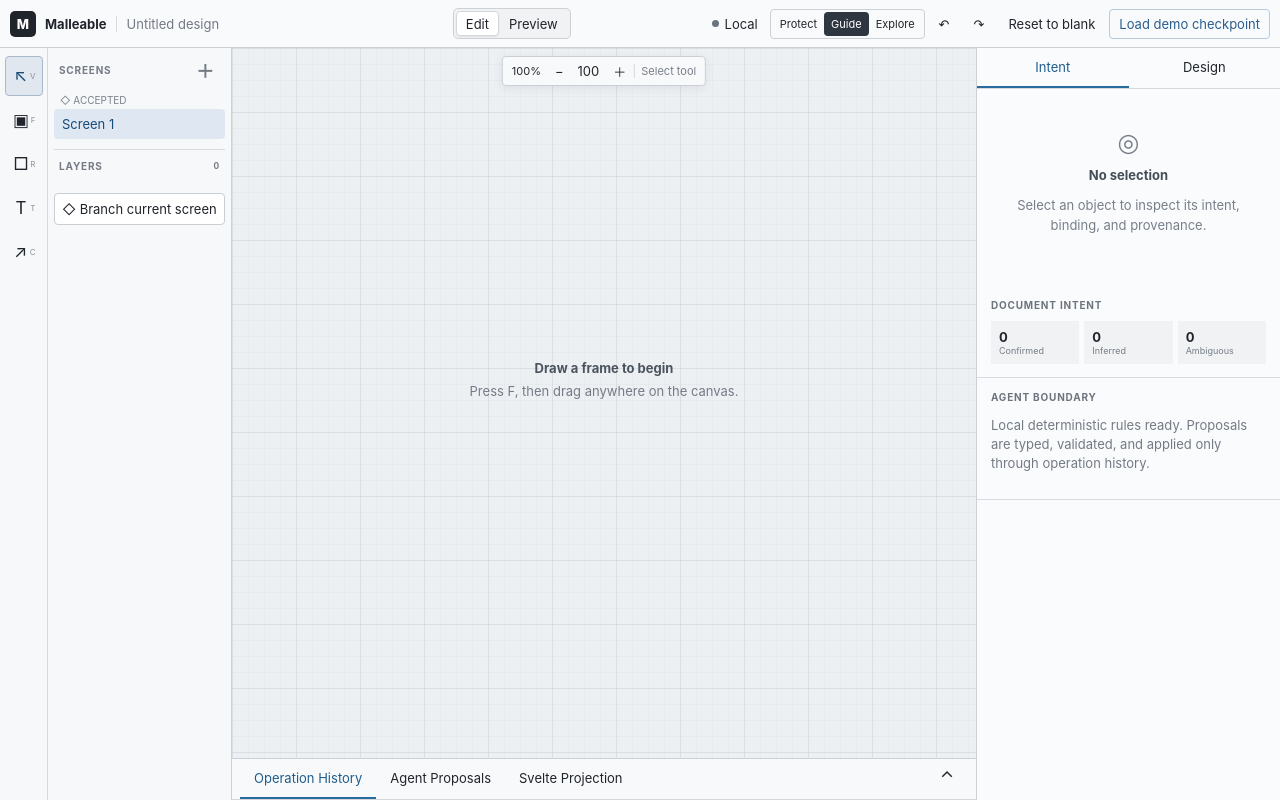
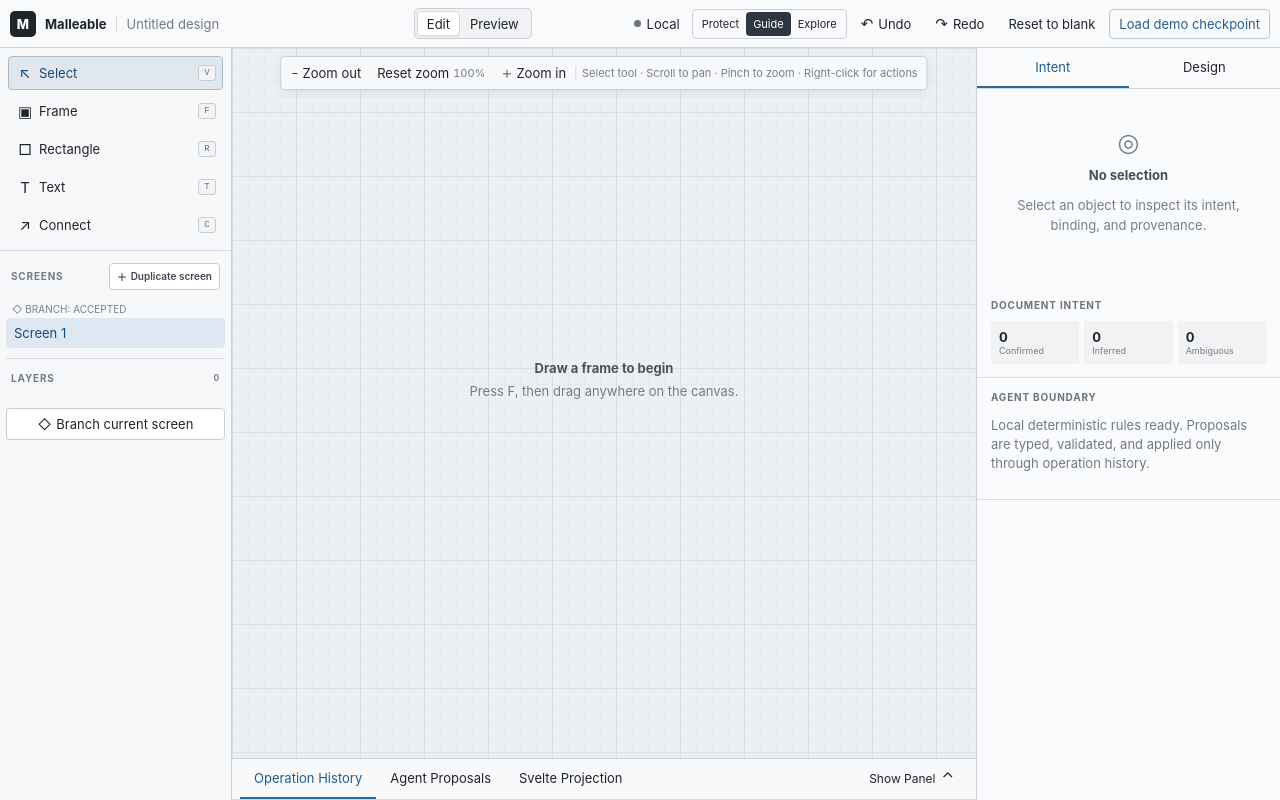
Before and after one commit to richard-parayno/codesign, a SvelteKit app: page / in a window 1280 px wide. Built offline with nearby package versions, Linux system fonts and the light colour scheme.

Commit message:
improve mouse UX

```diff
--- a/src/routes/+page.svelte
+++ b/src/routes/+page.svelte
@@ -1,5 +1,5 @@
 <script lang="ts">
-  import { onMount } from 'svelte';
+  import { onMount, tick } from 'svelte';
   import { documentStore } from '$lib/model/store';
   import {
     defaultStyle,
@@ -27,6 +27,8 @@
   let inspectorTab: 'intent' | 'design' = 'intent';
   let zoom = 1;
   let pan = { x: 0, y: 0 };
+  let contextMenu: { x: number; y: number; nodeId?: string } | null = null;
+  let contextMenuElement: HTMLDivElement;
   let draft: Bounds | null = null;
   let gesture: {
     mode: 'draw' | 'move' | 'resize' | 'pan';
@@ -51,6 +53,7 @@
     (node) => node.screenId === currentScreen?.id,
   );
   $: selectedNodes = selection.map((id) => document.nodes[id]).filter(Boolean);
+  $: contextNode = contextMenu?.nodeId ? document.nodes[contextMenu.nodeId] : undefined;
   $: code = generateSvelte(document);
   $: if (restored) documentStore.persist(document);
   $: {
@@ -103,6 +106,7 @@
       if (key === 'escape') {
         preview = false;
         proposal = null;
+        contextMenu = null;
         draft = null;
         gesture = null;
       }
@@ -127,8 +131,16 @@
         });
       }
     };
+    const dismissContextMenu = (event: PointerEvent) => {
+      if (contextMenu && event.target instanceof Element && !event.target.closest('.context-menu'))
+        contextMenu = null;
+    };
     window.addEventListener('keydown', keydown);
-    return () => window.removeEventListener('keydown', keydown);
+    window.addEventListener('pointerdown', dismissContextMenu);
+    return () => {
+      window.removeEventListener('keydown', keydown);
+      window.removeEventListener('pointerdown', dismissContextMenu);
+    };
   });
 
   function uid(prefix: string) {
@@ -152,12 +164,14 @@
     };
   }
   function canvasDown(event: PointerEvent) {
+    contextMenu = null;
     if (preview) return;
-    if (event.button === 1 || event.button === 2) {
+    if (event.button === 1) {
       const p = { x: event.clientX, y: event.clientY };
       gesture = { mode: 'pan', startX: p.x, startY: p.y, lastX: p.x, lastY: p.y };
       return;
     }
+    if (event.button !== 0) return;
     if (event.target !== event.currentTarget) return;
     const p = point(event);
     selection = [];
@@ -241,6 +255,8 @@
   }
   function nodeDown(event: PointerEvent, node: DesignNode) {
     event.stopPropagation();
+    contextMenu = null;
+    if (event.button !== 0) return;
     if (preview) {
       const transition = document.transitions.find((item) => item.sourceNodeId === node.id);
       if (transition) documentStore.navigate(transition.targetScreenId);
@@ -293,8 +309,72 @@
   }
   function wheel(event: WheelEvent) {
     event.preventDefault();
-    const next = Math.min(2, Math.max(0.35, zoom * (event.deltaY > 0 ? 0.92 : 1.08)));
-    zoom = next;
+    contextMenu = null;
+    const canvas = event.currentTarget as SVGSVGElement;
+    const rect = canvas.getBoundingClientRect();
+    if (event.ctrlKey) {
+      const pointer = { x: event.clientX - rect.left, y: event.clientY - rect.top };
+      const world = { x: (pointer.x - pan.x) / zoom, y: (pointer.y - pan.y) / zoom };
+      const factor = Math.min(1.25, Math.max(0.8, Math.exp(-event.deltaY * 0.01)));
+      const nextZoom = Math.min(2, Math.max(0.35, zoom * factor));
+      pan = {
+        x: pointer.x - world.x * nextZoom,
+        y: pointer.y - world.y * nextZoom,
+      };
+      zoom = nextZoom;
+      return;
+    }
+    const unit =
+      event.deltaMode === WheelEvent.DOM_DELTA_LINE
+        ? 16
+        : event.deltaMode === WheelEvent.DOM_DELTA_PAGE
+          ? rect.height
+          : 1;
+    const horizontal = event.deltaX || (event.shiftKey ? event.deltaY : 0);
+    const vertical = event.shiftKey && !event.deltaX ? 0 : event.deltaY;
+    pan = { x: pan.x - horizontal * unit, y: pan.y - vertical * unit };
+  }
+  async function openContextMenu(event: MouseEvent, node?: DesignNode) {
+    event.preventDefault();
+    event.stopPropagation();
+    if (node && !selection.includes(node.id)) selection = [node.id];
+    proposal = null;
+    const width = 236;
+    const height = preview ? 110 : node ? 244 : 196;
+    contextMenu = {
+      x: Math.max(8, Math.min(event.clientX, window.innerWidth - width - 8)),
+      y: Math.max(8, Math.min(event.clientY, window.innerHeight - height - 8)),
+      nodeId: node?.id,
+    };
+    await tick();
+    contextMenuElement?.querySelector<HTMLButtonElement>('button')?.focus();
+  }
+  function startConnectionFromContext() {
+    if (!contextNode) return;
+    selection = [contextNode.id];
+    connectSource = contextNode.id;
+    tool = 'connect';
+    notice = `Connection starts at ${contextNode.name}. Choose a destination screen.`;
+    contextMenu = null;
+  }
+  function promoteFromContext() {
+    if (!contextNode) return;
+    if (!selection.includes(contextNode.id)) selection = [contextNode.id];
+    contextMenu = null;
+    void interpret('promote');
+  }
+  function bindFromContext() {
+    if (!contextNode) return;
+    if (!selection.includes(contextNode.id)) selection = [contextNode.id];
+    contextMenu = null;
+    bind('content-region');
+  }
+  function deleteFromContext() {
+    if (!contextNode) return;
+    const targetIds = selection.includes(contextNode.id) ? selection : [contextNode.id];
+    contextMenu = null;
+    apply({ id: uid('op'), type: 'delete', actor: 'user', targetIds });
+    selection = [];
   }
 
   async function interpret(intent: 'interpret' | 'promote') {
@@ -469,7 +549,9 @@
     </div>
     <div class="top-actions">
       <span class="status" title={agentStatus}
-        ><i class:online={backend === 'codex'}></i>{backend === 'codex' ? 'Codex' : 'Local'}</span
+        ><i aria-hidden="true" class:online={backend === 'codex'}></i>{backend === 'codex'
+          ? 'Codex'
+          : 'Local'}</span
       >
       <div class="agency" aria-label="Agent envelope">
         {#each ['protect', 'guide', 'explore'] as mode}<button
@@ -482,9 +564,10 @@
             onclick={() => (agency = mode as Agency)}>{mode}</button
           >{/each}
       </div>
-      <button title="Undo · Ctrl/⌘ Z" onclick={() => documentStore.undo()}>↶</button><button
-        title="Redo · Ctrl/⌘ Shift Z"
-        onclick={() => documentStore.redo()}>↷</button
+      <button title="Undo · Ctrl/⌘ Z" onclick={() => documentStore.undo()}
+        ><span class="button-icon" aria-hidden="true">↶</span>Undo</button
+      ><button title="Redo · Ctrl/⌘ Shift Z" onclick={() => documentStore.redo()}
+        ><span class="button-icon" aria-hidden="true">↷</span>Redo</button
       >
       <button
         onclick={() => {
@@ -506,24 +589,23 @@
 
   <aside class="leftbar">
     <nav class="tools" aria-label="Tools">
-      {#each [{ id: 'select', icon: '↖', key: 'V' }, { id: 'frame', icon: '▣', key: 'F' }, { id: 'rectangle', icon: '□', key: 'R' }, { id: 'text', icon: 'T', key: 'T' }, { id: 'connect', icon: '↗', key: 'C' }] as item}<button
+      {#each [{ id: 'select', label: 'Select', icon: '↖', key: 'V' }, { id: 'frame', label: 'Frame', icon: '▣', key: 'F' }, { id: 'rectangle', label: 'Rectangle', icon: '□', key: 'R' }, { id: 'text', label: 'Text', icon: 'T', key: 'T' }, { id: 'connect', label: 'Connect', icon: '↗', key: 'C' }] as item}<button
           class:active={tool === item.id}
-          aria-label={`${item.id} tool`}
-          title={`${item.id} · ${item.key}`}
+          title={`${item.label} tool · ${item.key}`}
           onclick={() => (tool = item.id as Tool)}
-          ><span>{item.icon}</span><small>{item.key}</small></button
+          ><span class="tool-icon" aria-hidden="true">{item.icon}</span><span class="tool-label"
+            >{item.label}</span
+          ><kbd>{item.key}</kbd></button
         >{/each}
     </nav>
     <section class="outline">
       <div class="section-title">
-        <span>Screens</span><button
-          aria-label="Duplicate active screen"
-          title="Duplicate screen"
-          onclick={duplicateScreen}>＋</button
+        <span>Screens</span><button title="Duplicate screen" onclick={duplicateScreen}
+          ><span aria-hidden="true">＋</span>Duplicate screen</button
         >
       </div>
       {#each document.branches as branchItem}
-        <div class="branch-label">◇ {branchItem.name}</div>
+        <div class="branch-label"><span aria-hidden="true">◇</span> Branch: {branchItem.name}</div>
         {#each document.screens.filter((screen) => screen.branchId === branchItem.id) as screen}
           <div class:active={screen.id === document.activeScreenId} class="screen-row">
             <button
@@ -547,35 +629,38 @@
             onclick={(event) => {
               selection = event.shiftKey ? [...new Set([...selection, node.id])] : [node.id];
             }}
-            >{node.kind === 'frame'
-              ? '▣'
-              : node.kind === 'text'
-                ? 'T'
-                : node.componentBinding
-                  ? '◆'
-                  : '□'} <span>{node.name}</span>{#if node.semantics}<i
-                title={node.semantics.commitment}
-                >{node.semantics.commitment === 'confirmed' ? '●' : '◐'}</i
+            ><span class="layer-kind"
+              >{node.componentBinding
+                ? 'Component'
+                : node.kind === 'rectangle'
+                  ? 'Shape'
+                  : node.kind}</span
+            ><span class="layer-name">{node.name}</span>{#if node.semantics}<span
+                class="layer-status">{node.semantics.commitment}</span
               >{/if}</button
           >{/each}
       </div>
-      <button class="branch-action" onclick={branch}>◇ Branch current screen</button>
+      <button class="branch-action" onclick={branch}
+        ><span aria-hidden="true">◇</span>Branch current screen</button
+      >
     </section>
   </aside>
 
   <main class="workspace">
     <div class="canvas-toolbar">
-      <span>{Math.round(zoom * 100)}%</span><button
-        onclick={() => (zoom = Math.max(0.35, zoom - 0.1))}>−</button
+      <button onclick={() => (zoom = Math.max(0.35, zoom - 0.1))}
+        ><span aria-hidden="true">−</span>Zoom out</button
       ><button
         onclick={() => {
           zoom = 1;
           pan = { x: 0, y: 0 };
-        }}>100</button
-      ><button onclick={() => (zoom = Math.min(2, zoom + 0.1))}>＋</button><span class="mode-hint"
+        }}>Reset zoom <span class="zoom-value">{Math.round(zoom * 100)}%</span></button
+      ><button onclick={() => (zoom = Math.min(2, zoom + 0.1))}
+        ><span aria-hidden="true">＋</span>Zoom in</button
+      ><span class="mode-hint"
         >{preview
           ? 'Click a connected object to navigate · Esc to exit'
-          : `${tool[0].toUpperCase() + tool.slice(1)} tool`}</span
+          : `${tool[0].toUpperCase() + tool.slice(1)} tool · Scroll to pan · Pinch to zoom · Right-click for actions`}</span
       >
     </div>
     <svg
@@ -590,7 +675,7 @@
         draft = null;
       }}
       onwheel={wheel}
-      oncontextmenu={(event) => event.preventDefault()}
+      oncontextmenu={(event) => openContextMenu(event)}
     >
       <defs
         ><pattern id="smallGrid" width="16" height="16" patternUnits="userSpaceOnUse"
@@ -629,6 +714,7 @@
             tabindex="0"
             aria-label={node.name}
             onpointerdown={(event) => nodeDown(event, node)}
+            oncontextmenu={(event) => openContextMenu(event, node)}
           >
             <rect
               class="node"
@@ -730,6 +816,58 @@
         ><button onclick={() => (proposal = null)}>Dismiss</button>
       </div>{/if}
 
+    {#if contextMenu}<div
+        class="context-menu"
+        role="menu"
+        aria-label={contextNode ? `${contextNode.name} actions` : 'Canvas actions'}
+        style={`left:${contextMenu.x}px;top:${contextMenu.y}px`}
+        bind:this={contextMenuElement}
+      >
+        <div class="context-menu-header">
+          <strong>{contextNode?.name ?? 'Canvas'}</strong><span
+            >{preview
+              ? 'Preview actions'
+              : contextNode
+                ? `${selection.length > 1 ? `${selection.length} selected · ` : ''}${contextNode.componentBinding ? 'Component' : contextNode.kind}`
+                : 'Canvas actions'}</span
+          >
+        </div>
+        {#if preview}<button
+            role="menuitem"
+            onclick={() => {
+              preview = false;
+              contextMenu = null;
+            }}>Exit preview to edit</button
+          >{:else if contextNode}<button role="menuitem" onclick={promoteFromContext}
+            >Promote to component</button
+          ><button role="menuitem" onclick={startConnectionFromContext}>Start connection</button
+          ><button role="menuitem" onclick={bindFromContext}>Bind as content region</button><button
+            class="danger"
+            role="menuitem"
+            onclick={deleteFromContext}
+            >Delete {selection.length > 1 ? 'selection' : 'element'}</button
+          >{:else}<button
+            role="menuitem"
+            onclick={() => {
+              zoom = 1;
+              pan = { x: 0, y: 0 };
+              contextMenu = null;
+            }}>Reset canvas view</button
+          ><button
+            role="menuitem"
+            onclick={() => {
+              contextMenu = null;
+              duplicateScreen();
+            }}>Duplicate screen</button
+          ><button
+            role="menuitem"
+            onclick={() => {
+              contextMenu = null;
+              branch();
+            }}>Branch current screen</button
+          >{/if}
+      </div>{/if}
+
     <section class:open={bottomOpen} class="bottom-panel">
       <div class="bottom-tabs">
         {#each ['history', 'proposals', 'code'] as tab}<button
@@ -744,7 +882,8 @@
                 ? 'Agent proposals'
                 : 'Svelte projection'}</button
           >{/each}<button class="panel-toggle" onclick={() => (bottomOpen = !bottomOpen)}
-          >{bottomOpen ? '⌄' : '⌃'}</button
+          >{bottomOpen ? 'Hide panel' : 'Show panel'}
+          <span aria-hidden="true">{bottomOpen ? '⌄' : '⌃'}</span></button
         >
       </div>
       {#if bottomOpen}<div class="panel-body">
@@ -788,14 +927,14 @@
     </div>
     {#each selectedNodes.slice(0, 1) as node}
       <div class="selection-summary">
-        <span class="kind-icon">{node.componentBinding ? '◆' : '□'}</span>
+        <span class="kind-icon" aria-hidden="true">{node.componentBinding ? '◆' : '□'}</span>
         <div><strong>{node.name}</strong><small>{node.kind} · {node.id.slice(-8)}</small></div>
       </div>
       {#if inspectorTab === 'intent'}
         <section>
           <h3>Commitment</h3>
           <div class={`commitment ${node.semantics?.commitment ?? 'ambiguous'}`}>
-            <i
+            <i aria-hidden="true"
               >{node.semantics?.commitment === 'confirmed'
                 ? '●'
                 : node.semantics?.commitment === 'inferred'
@@ -822,7 +961,7 @@
         <section>
           <h3>Component binding</h3>
           {#if node.componentBinding}<div class="binding">
-              <strong>◆ {node.componentBinding.componentId}</strong
+              <strong><span aria-hidden="true">◆</span> {node.componentBinding.componentId}</strong
               >{#each Object.entries(node.componentBinding.props) as [key, value]}<span
                   >{key}: {String(value)}</span
                 >{/each}
@@ -910,7 +1049,7 @@
       {/if}
     {:else}
       <div class="no-selection">
-        <span>◎</span><strong>No selection</strong>
+        <span aria-hidden="true">◎</span><strong>No selection</strong>
         <p>Select an object to inspect its intent, binding, and provenance.</p>
       </div>
       <section>
@@ -947,7 +1086,7 @@
   <div class="live" aria-live="polite">{error || notice}</div>
   {#if error}<div class="error-toast">
       <strong>Couldn’t apply change</strong><span>{error}</span><button onclick={() => (error = '')}
-        >×</button
+        >Dismiss</button
       >
     </div>{/if}
 </div>
@@ -977,6 +1116,19 @@
   :global(button) {
     color: inherit;
   }
+  :global(kbd) {
+    min-width: 18px;
+    padding: 1px 4px;
+    border: 1px solid #c7ccd2;
+    border-radius: 3px;
+    background: #f2f4f6;
+    color: #69717c;
+    font:
+      9px/1.35 ui-monospace,
+      SFMono-Regular,
+      monospace;
+    text-align: center;
+  }
   .app {
     height: 100vh;
     display: grid;
@@ -1025,6 +1177,9 @@
     height: 30px;
     padding: 0 9px;
     border-radius: 4px;
+    display: inline-flex;
+    align-items: center;
+    gap: 5px;
     cursor: pointer;
   }
   .topbar button:hover {
@@ -1082,38 +1237,46 @@
     color: #285e8f !important;
     border-color: #b7cadc !important;
   }
+  .button-icon {
+    font-size: 15px;
+    line-height: 1;
+  }
   .leftbar {
     display: flex;
+    flex-direction: column;
     border-right: 1px solid #cdd1d7;
     background: #f7f8fa;
     min-height: 0;
   }
   .tools {
-    width: 48px;
-    border-right: 1px solid #d6dae0;
-    display: flex;
-    flex-direction: column;
-    align-items: center;
-    padding-top: 8px;
+    display: grid;
+    grid-template-columns: minmax(0, 1fr);
+    padding: 8px;
     gap: 4px;
+    border-bottom: 1px solid #d6dae0;
   }
   .tools button {
-    width: 38px;
-    height: 40px;
+    min-width: 0;
+    height: 34px;
     border: 1px solid transparent;
     background: transparent;
     border-radius: 4px;
     display: grid;
-    grid-template-columns: 1fr auto;
+    grid-template-columns: 20px minmax(0, 1fr) auto;
     align-items: center;
+    gap: 4px;
+    padding: 0 6px;
+    text-align: left;
     cursor: pointer;
   }
-  .tools button span {
-    font-size: 17px;
-  }
-  .tools button small {
-    font-size: 8px;
-    color: #8a9099;
+  .tools .tool-icon {
+    font-size: 15px;
+    text-align: center;
+  }
+  .tools .tool-label {
+    min-width: 0;
+    overflow: hidden;
+    text-overflow: ellipsis;
   }
   .tools button.active {
     background: #e1e7ef;
@@ -1123,14 +1286,16 @@
   .outline {
     flex: 1;
     min-width: 0;
+    min-height: 0;
     overflow: auto;
     padding: 6px;
   }
   .section-title {
-    height: 32px;
+    min-height: 38px;
     display: flex;
     align-items: center;
     justify-content: space-between;
+    gap: 6px;
     padding: 0 5px;
     text-transform: uppercase;
     letter-spacing: 0.08em;
@@ -1139,10 +1304,25 @@
     color: #747b85;
   }
   .section-title button {
-    border: 0;
-    background: transparent;
-    font-size: 18px;
+    min-height: 27px;
+    display: inline-flex;
+    align-items: center;
+    gap: 4px;
+    border: 1px solid #c5cbd2;
+    border-radius: 4px;
+    background: white;
+    padding: 0 7px;
+    color: #3f4853;
+    font-size: 10px;
+    font-weight: 600;
+    letter-spacing: 0;
+    text-transform: none;
+    white-space: nowrap;
     cursor: pointer;
+  }
+  .section-title button:hover {
+    background: #edf2f6;
+    border-color: #aab6c2;
   }
   .branch-label {
     padding: 8px 6px 3px;
@@ -1183,25 +1363,39 @@
     flex-direction: column;
   }
   .layers button {
-    height: 29px;
+    min-height: 34px;
     border: 0;
     background: transparent;
     border-radius: 3px;
     text-align: left;
     display: flex;
     align-items: center;
-    gap: 6px;
+    gap: 7px;
+    padding: 0 5px;
     color: #676e78;
     cursor: pointer;
   }
-  .layers button span {
+  .layers .layer-kind,
+  .layers .layer-status {
+    flex: none;
+    border-radius: 3px;
+    padding: 2px 4px;
+    background: #e8ebef;
+    color: #6f7781;
+    font-size: 8px;
+    line-height: 1.2;
+    text-transform: capitalize;
+  }
+  .layers .layer-name {
     flex: 1;
+    min-width: 0;
     overflow: hidden;
     text-overflow: ellipsis;
   }
-  .layers button i {
-    font-style: normal;
-    font-size: 8px;
+  .layers .layer-status {
+    background: transparent;
+    padding: 0;
+    color: #77808a;
   }
   .layers button.selected {
     background: #e3e9ef;
@@ -1214,6 +1408,10 @@
     background: white;
     border-radius: 4px;
     padding: 7px;
+    display: inline-flex;
+    align-items: center;
+    justify-content: center;
+    gap: 5px;
     cursor: pointer;
   }
   .workspace {
@@ -1235,7 +1433,8 @@
     top: 8px;
     left: 50%;
     transform: translateX(-50%);
-    height: 30px;
+    min-height: 34px;
+    max-width: calc(100% - 16px);
     display: flex;
     align-items: center;
     gap: 2px;
@@ -1244,17 +1443,33 @@
     border-radius: 4px;
     background: #f9fafbef;
     box-shadow: 0 2px 8px #1f293716;
+    white-space: nowrap;
+    overflow-x: auto;
   }
   .canvas-toolbar button {
-    height: 22px;
+    height: 26px;
     border: 0;
     background: transparent;
     border-radius: 3px;
+    display: inline-flex;
+    align-items: center;
+    gap: 4px;
+    padding: 0 7px;
     cursor: pointer;
+  }
+  .canvas-toolbar button:hover {
+    background: #e8ebef;
   }
   .canvas-toolbar span {
     padding: 0 6px;
     font-size: 11px;
+  }
+  .canvas-toolbar button > span {
+    padding: 0;
+  }
+  .canvas-toolbar .zoom-value {
+    color: #727a84;
+    font-variant-numeric: tabular-nums;
   }
   .canvas-toolbar .mode-hint {
     color: #787f89;
@@ -1416,6 +1631,59 @@
     color: white;
     border-color: #285e8f;
   }
+  .context-menu {
+    position: fixed;
+    z-index: 40;
+    width: 236px;
+    display: flex;
+    flex-direction: column;
+    gap: 2px;
+    padding: 6px;
+    border: 1px solid #bfc5cc;
+    border-radius: 6px;
+    background: #fbfcfd;
+    box-shadow: 0 12px 32px #17202b30;
+  }
+  .context-menu-header {
+    display: flex;
+    flex-direction: column;
+    gap: 2px;
+    margin: -6px -6px 4px;
+    padding: 9px 11px;
+    border-bottom: 1px solid #d7dbe0;
+    background: #f2f4f6;
+    border-radius: 6px 6px 0 0;
+  }
+  .context-menu-header strong {
+    overflow: hidden;
+    text-overflow: ellipsis;
+    white-space: nowrap;
+  }
+  .context-menu-header span {
+    color: #737b85;
+    font-size: 10px;
+    text-transform: capitalize;
+  }
+  .context-menu button {
+    width: 100%;
+    min-height: 32px;
+    border: 0;
+    border-radius: 4px;
+    background: transparent;
+    padding: 0 8px;
+    text-align: left;
+    cursor: pointer;
+  }
+  .context-menu button:hover,
+  .context-menu button:focus-visible {
+    background: #e7edf3;
+  }
+  .context-menu button.danger {
+    margin-top: 3px;
+    border-top: 1px solid #e0d2d0;
+    border-radius: 0 0 4px 4px;
+    color: #98453d;
+  }
   .bottom-panel {
     position: absolute;
     z-index: 6;
@@ -1452,7 +1720,14 @@
   }
   .bottom-tabs .panel-toggle {
     margin-left: auto;
-    font-size: 18px;
+    display: inline-flex;
+    align-items: center;
+    gap: 6px;
+    font-size: 12px;
+    white-space: nowrap;
+  }
+  .bottom-tabs .panel-toggle span {
+    font-size: 16px;
   }
   .panel-body {
     height: 210px;
@@ -1727,9 +2002,13 @@
   .error-toast button {
     grid-column: 2;
     grid-row: 1/3;
-    border: 0;
-    background: transparent;
-    font-size: 18px;
+    align-self: center;
+    border: 1px solid #cfa8a1;
+    border-radius: 3px;
+    background: white;
+    padding: 5px 7px;
+    font-size: 11px;
+    cursor: pointer;
   }
   .preview .tools,
   .preview .context-bar {
```
Also changed, not shown: 2 other files (tests, documents, lock files or other folders).
